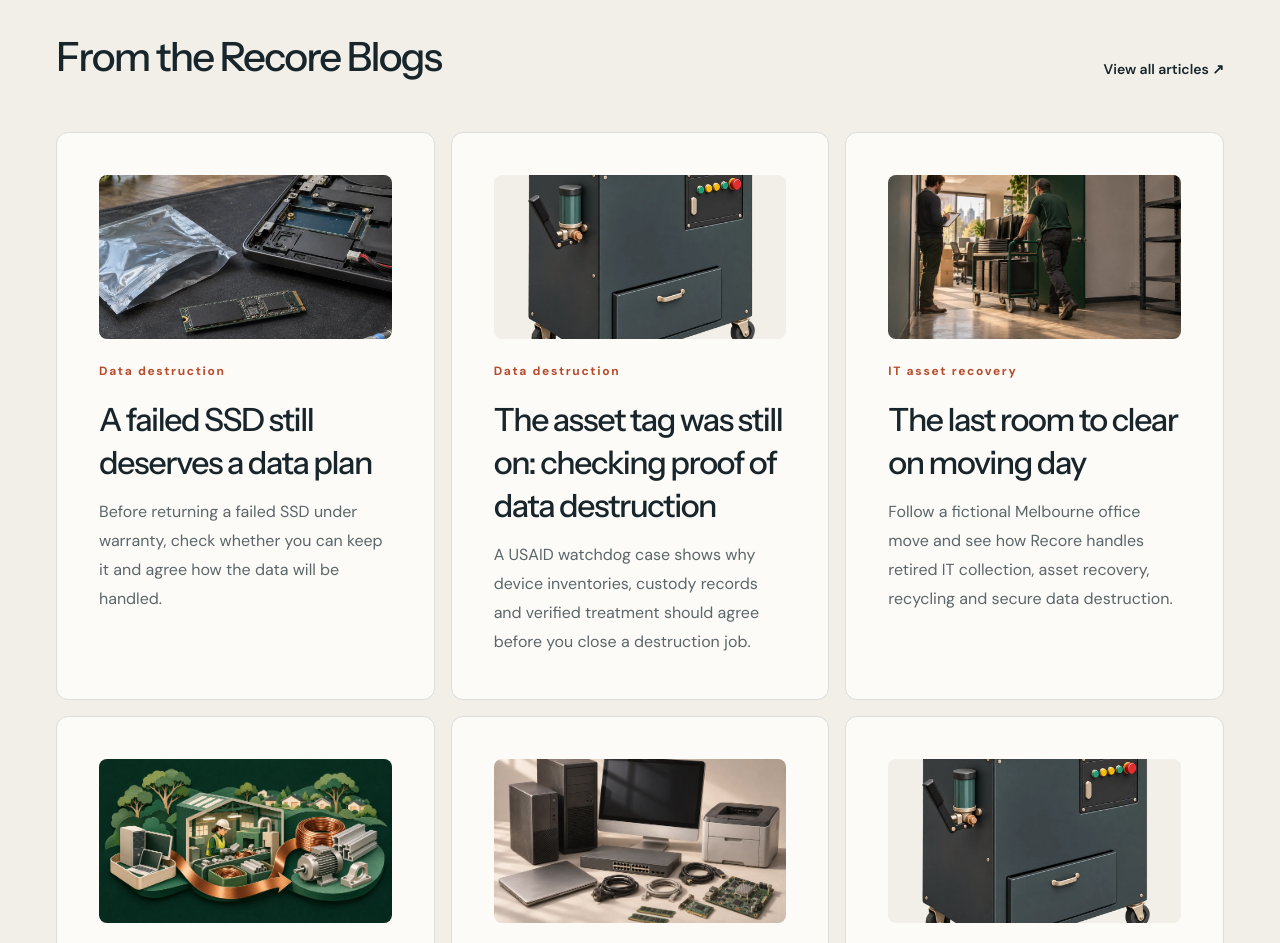
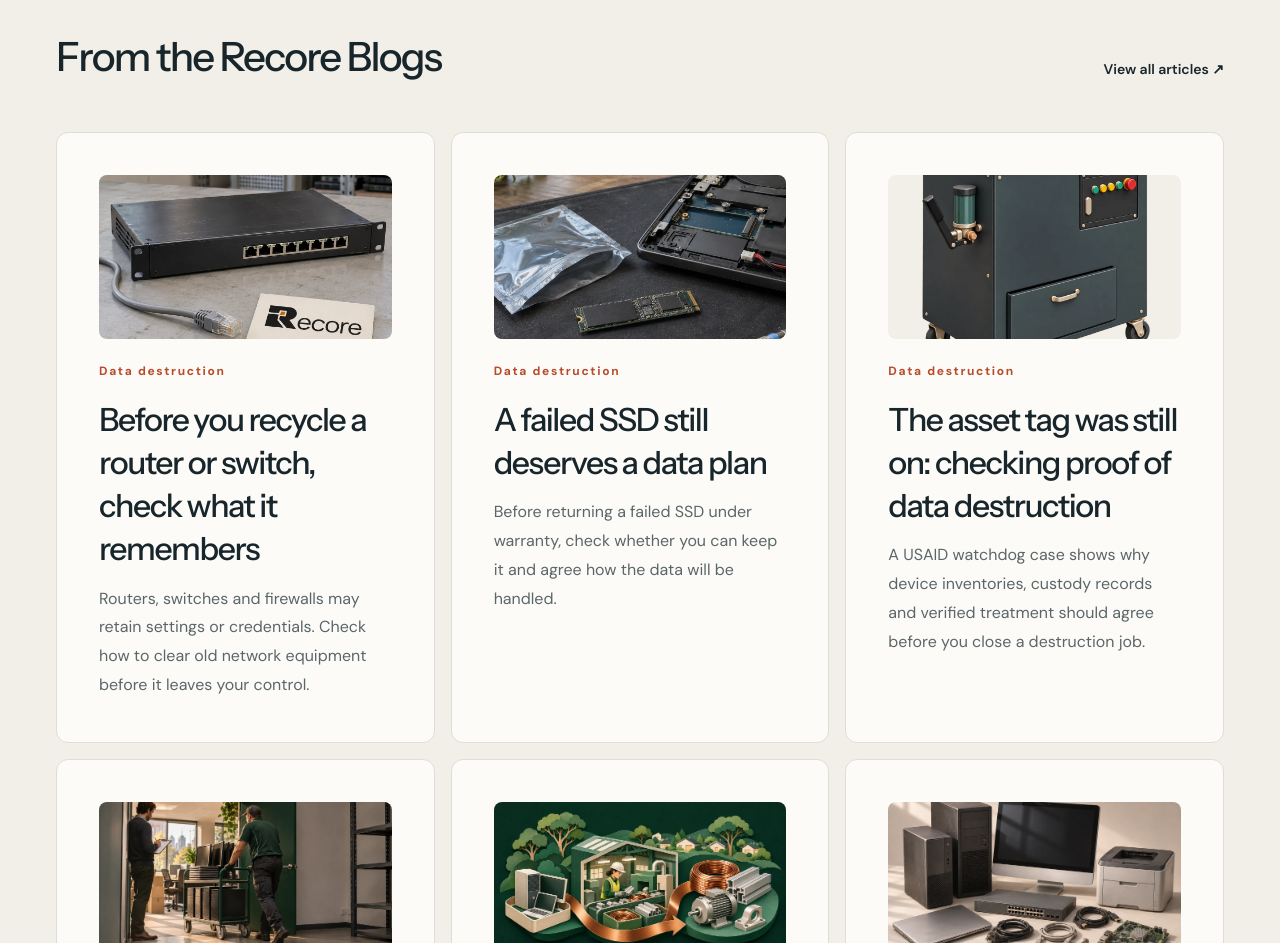
Before and after one commit to kennnnyyen/ewaste, a Next.js app: page / in a window 1280 px wide. Shown: the part 5260-6203 px from the top of the page. Built offline with nearby package versions, Linux system fonts and the light colour scheme.

Commit message:
Publish Recore network equipment recycling guide

```diff
--- a/app/blog-content.ts
+++ b/app/blog-content.ts
@@ -24,6 +24,43 @@ type BlogArticle = {
 };
 
 export const articles: BlogArticle[] = [
+  {
+    slug: "recycling-old-routers-and-switches",
+    category: "Data destruction",
+    title: "Before you recycle a router or switch, check what it remembers",
+    description: "Routers, switches and firewalls may retain settings or credentials. Check how to clear old network equipment before it leaves your control.",
+    image: {
+      src: "/images/blogs/retired-network-switch.webp",
+      alt: "An unplugged Ethernet cable lies next to a retired switch and a Recore intake card",
+      width: 1122,
+      height: 1402,
+    },
+    imageCaption: "AI-generated editorial illustration, not a photo of real equipment or a Recore facility.",
+    topics: ["Network equipment recycling", "Router and switch sanitisation", "Secure data destruction", "Melbourne e-waste collection"],
+    example: "A router, switch or firewall may still hold network settings or credentials after it leaves the rack. Decide who will clear it and how they will verify the result before it leaves your control.",
+    sections: [
+      {
+        heading: "Check the exact model",
+        text: "The Australian Signals Directorate advises following device-specific or vendor guidance first. Ask your IT team or provider to confirm the applicable procedure and record the outcome.",
+      },
+      {
+        heading: "Set exceptions aside",
+        text: "If a unit won’t power on or the result can’t be verified, keep it out of the general recycling load until your team agrees on appropriate handling.",
+      },
+      {
+        heading: "What to send Recore",
+        text: "For a Melbourne collection enquiry, share equipment types, approximate quantities, pickup suburb and handling requirements with Recore on 0406 406 016 or info@recore-cycle.com. Leave out passwords and configuration files.",
+      },
+    ],
+    checklist: ["Equipment types and approximate quantities", "Pickup suburb", "Handling requirements"],
+    references: [
+      { label: "Australian Signals Directorate: sanitising network devices", href: "https://www.cyber.gov.au/ism/guidelines-for-information-technology-equipment#sanitising-network-devices" },
+    ],
+    related: [
+      { href: "/recycling/servers-and-networking", label: "Recore: servers and networking" },
+      { href: dataDestructionPath, label: "Secure data destruction in Melbourne" },
+    ],
+  },
   {
     slug: "failed-ssd-warranty-return-data-plan",
     category: "Data destruction",
```
Also changed, not shown: public/images/blogs/retired-network-switch.webp (added).
